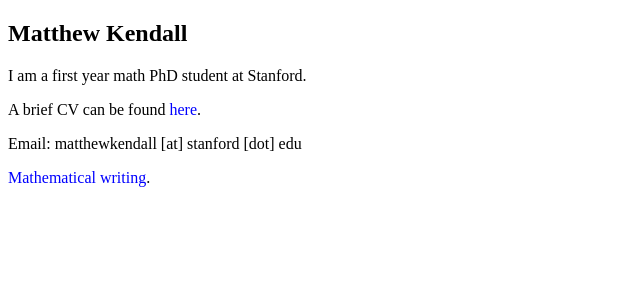
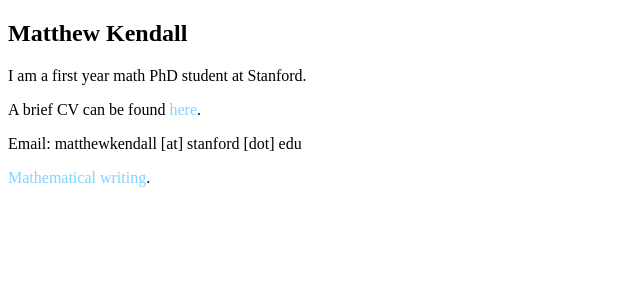
Before and after one commit to matthewkendall/matthewkendall.github.io, a Jekyll site: the page built from index.md, in a window 1280 px wide. Shown: the top 300 px of the page, without its empty margins (0-640 px from the left). Built offline with Jekyll 4.4.1, drawn with Linux system fonts in a browser that asks for light colours; our own code applies the rules of GitHub Pages for plain Markdown files.

Commit message:
Update style.scss

```diff
--- a/assets/css/style.scss
+++ b/assets/css/style.scss
@@ -27,7 +27,7 @@ body {
 
 /* Change the default link color */
 a {
-  color: blue; /* Normal link color */
+  color: #80d4ff; /* Normal link color */
   text-decoration: none; /* Removes the underline */
 }
 
```
